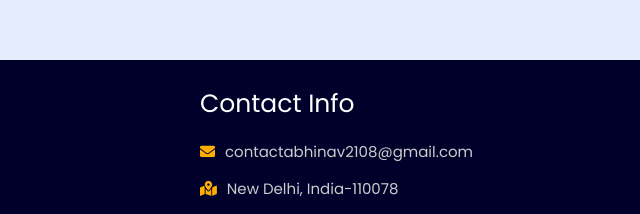
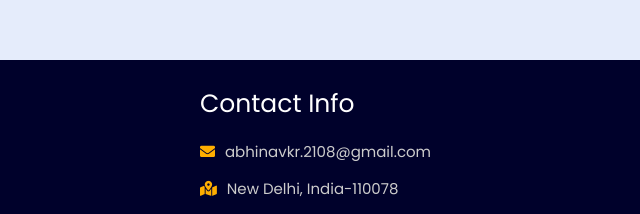
Before and after one commit to abhinavkr2108/portfolio, a plain HTML site: page index.html in a window 1280 px wide. Shown: the part 5722-5936 px from the top of the page, 640-1280 px from the left. Drawn offline with nearby package versions, Linux system fonts and the light colour scheme; animation ran at ten frames a second.

Commit message:
email change

```diff
--- a/index.html
+++ b/index.html
@@ -431,7 +431,7 @@ optimize rendering of large datasets, reducing map load times by through lazy lo
       <div class="box">
           <h3>contact info</h3>
 
-          <p> <i class="fas fa-envelope"></i>contactabhinav2108@gmail.com</p>
+          <p> <i class="fas fa-envelope"></i>abhinavkr.2108@gmail.com</p>
           <p> <i class="fas fa-map-marked-alt"></i>New Delhi, India-110078</p>
           <div class="share">
 
```
